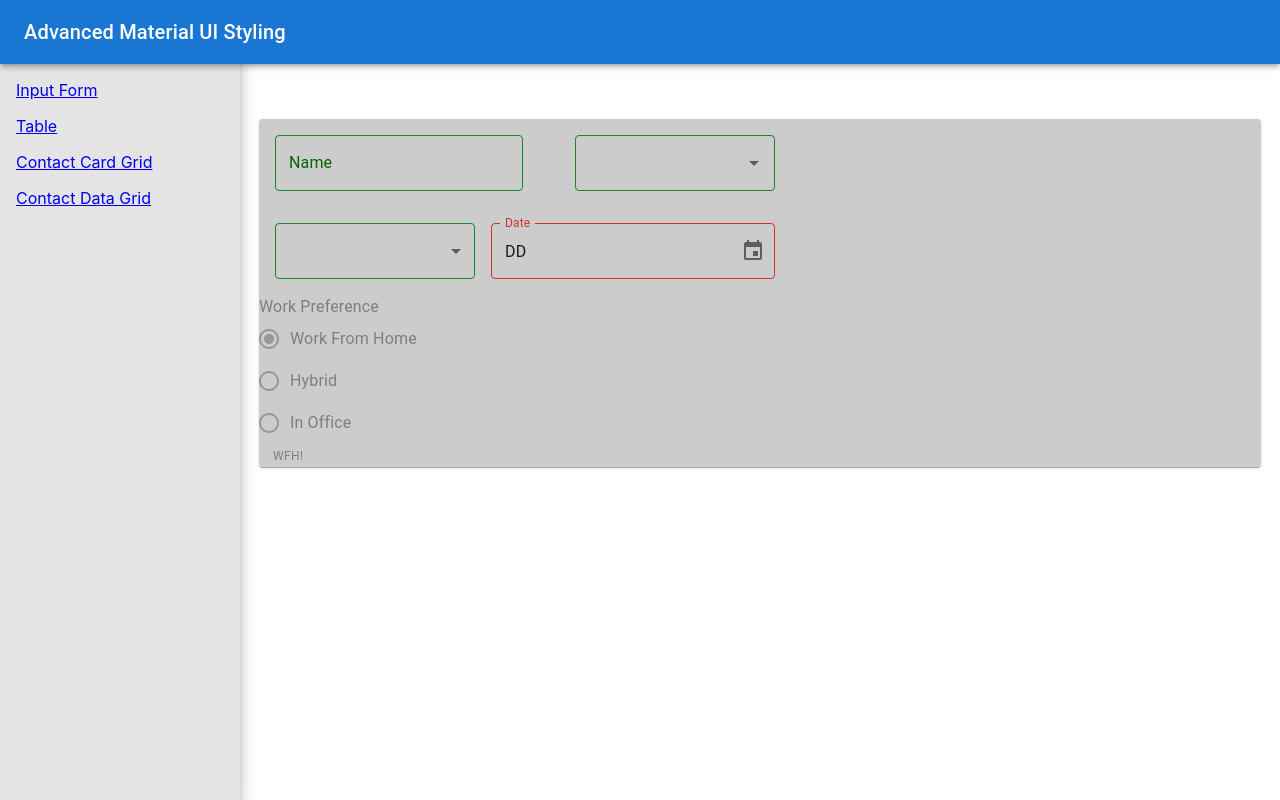
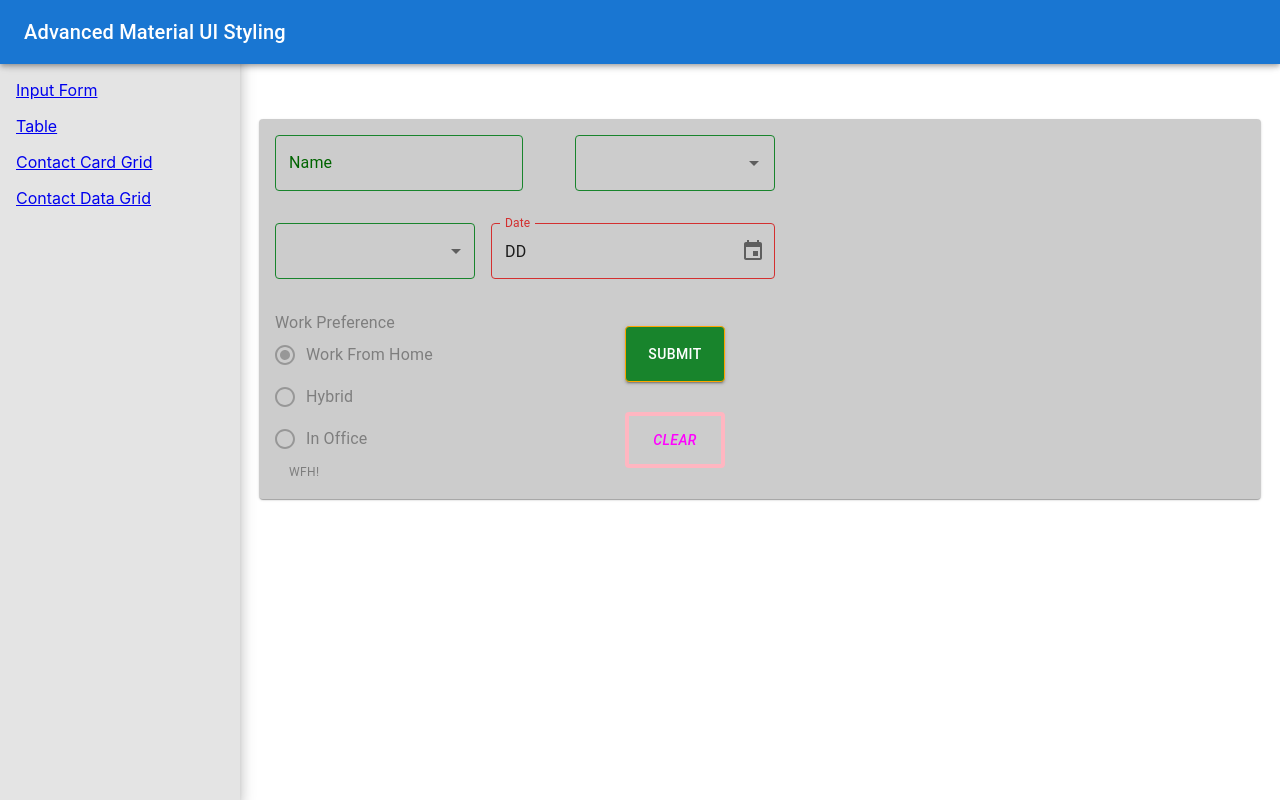
Before and after one commit to vuongicesmile/Advanced_MaterialUI, a React (Create React App) app in the folder learning-advanced-mui/beautiful-mui-app/: page /form in a window 1280 px wide. Built offline with nearby package versions, Linux system fonts and the light colour scheme.

Commit message:
vertical & hozical stack component

```diff
--- a/learning-advanced-mui/beautiful-mui-app/src/Components/Saffold/Form/ContanctForm.tsx
+++ b/learning-advanced-mui/beautiful-mui-app/src/Components/Saffold/Form/ContanctForm.tsx
@@ -205,10 +205,15 @@ export default function ContactForm() {
             onChange={() => { }}
             />
           </FormGroup>
-
+              <StyledFormGroup row>
           {/*  radio selection */}
           {/* ------------------------------------ */}
-            <BeautifulRadios preference={FormValues.preference} handleRadioChange={handleRadioChange} />
+            <BeautifulRadios  preference={FormValues.preference} handleRadioChange={handleRadioChange} />
+            <Stack direction={'column'} justifyContent="space-around" alignItems="center" sx={{ minWidth: minWidth }}>
+              <Button variant="contained" sx={{ height: 56, width: 100 }} onClick={handleSubmit}>Submit</Button>
+              <Button variant="beautiful" sx={{ height: 56, width: 100 }} onClick={handleClearClick}>Clear</Button>
+            </Stack>
+            </StyledFormGroup>
         </FormControl>
       </form>
     </Paper>
```
